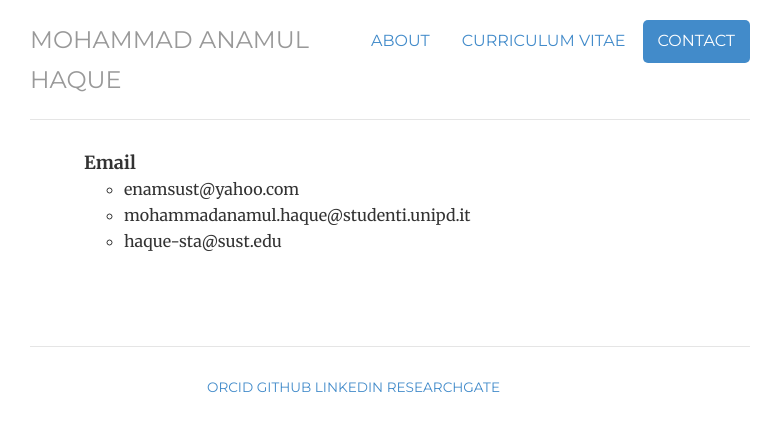
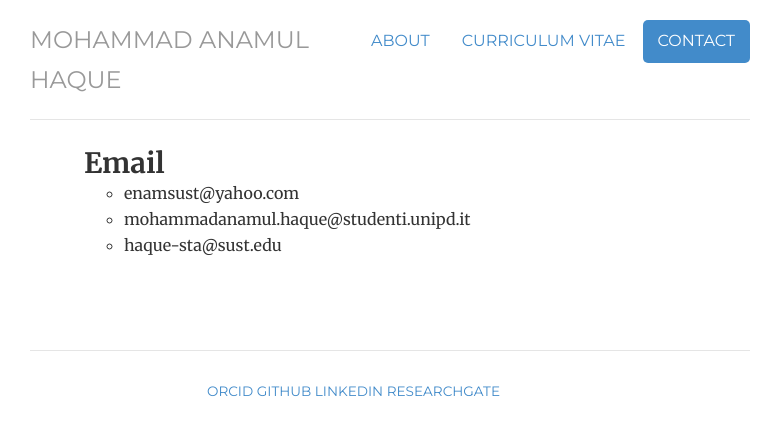
Before and after one commit to haquemdanamul/haquemdanamul, a Jekyll site: the page built from contact/index.html, in a window 1280 px wide. Shown: the top 435 px of the page, without its empty margins (250-1031 px from the left). Built offline with Jekyll 4.4.1, drawn with Linux system fonts in a browser that asks for light colours; nearby versions of some CDN libraries; library files that are not in the unit come from our copies.

Commit message:
Update index.html

```diff
--- a/contact/index.html
+++ b/contact/index.html
@@ -9,7 +9,7 @@ description: Contact information for Jonathan McGlone, a Librarian, Front-End De
 ---
 <div class="contact">
 
-<b style="font-size:18px"> Email </b>
+<b style="font-size:28px"> Email </b>
 <ul style="list-style-type:circle;">
   <li> enamsust@yahoo.com </li>
 
```
